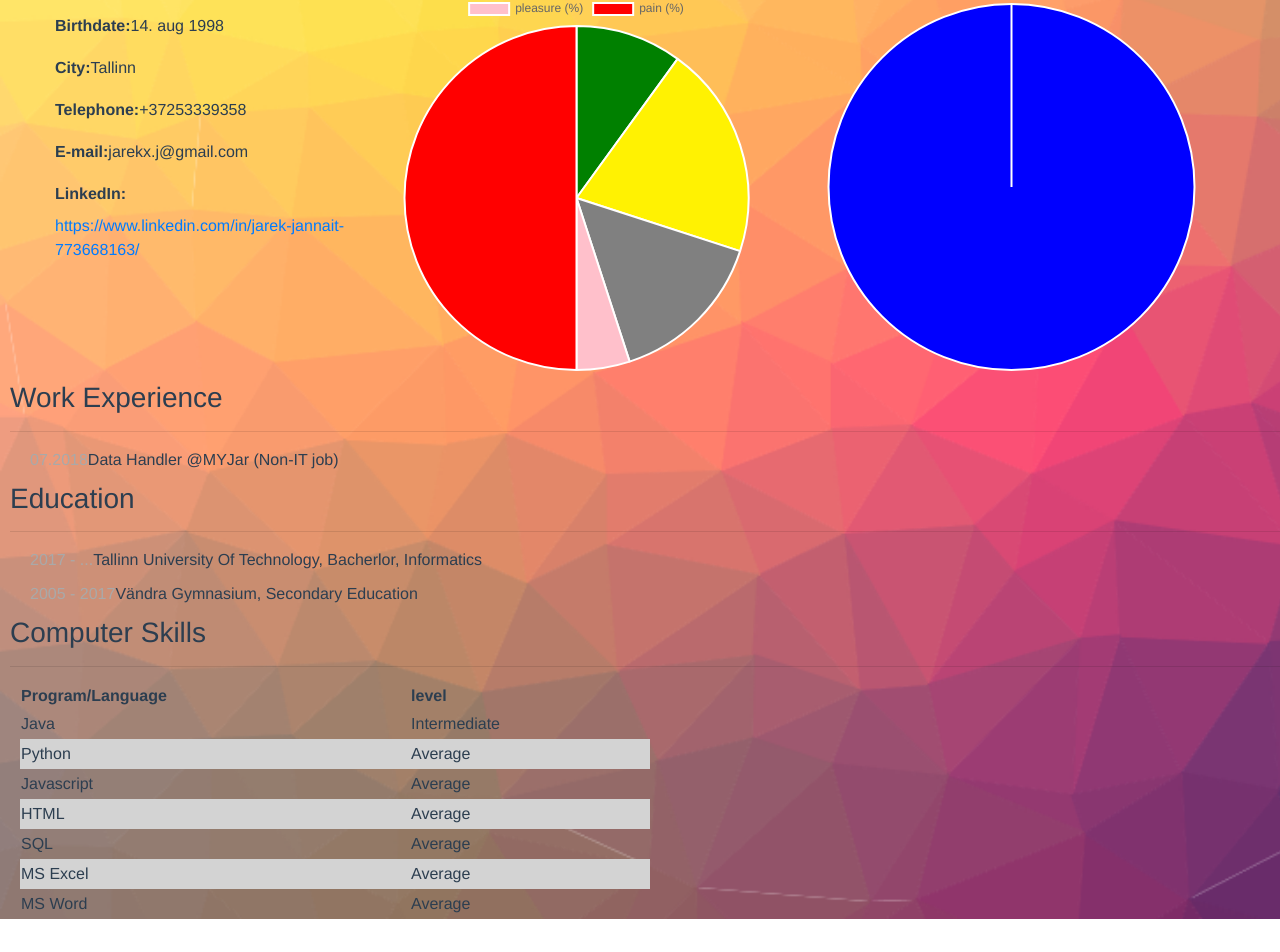
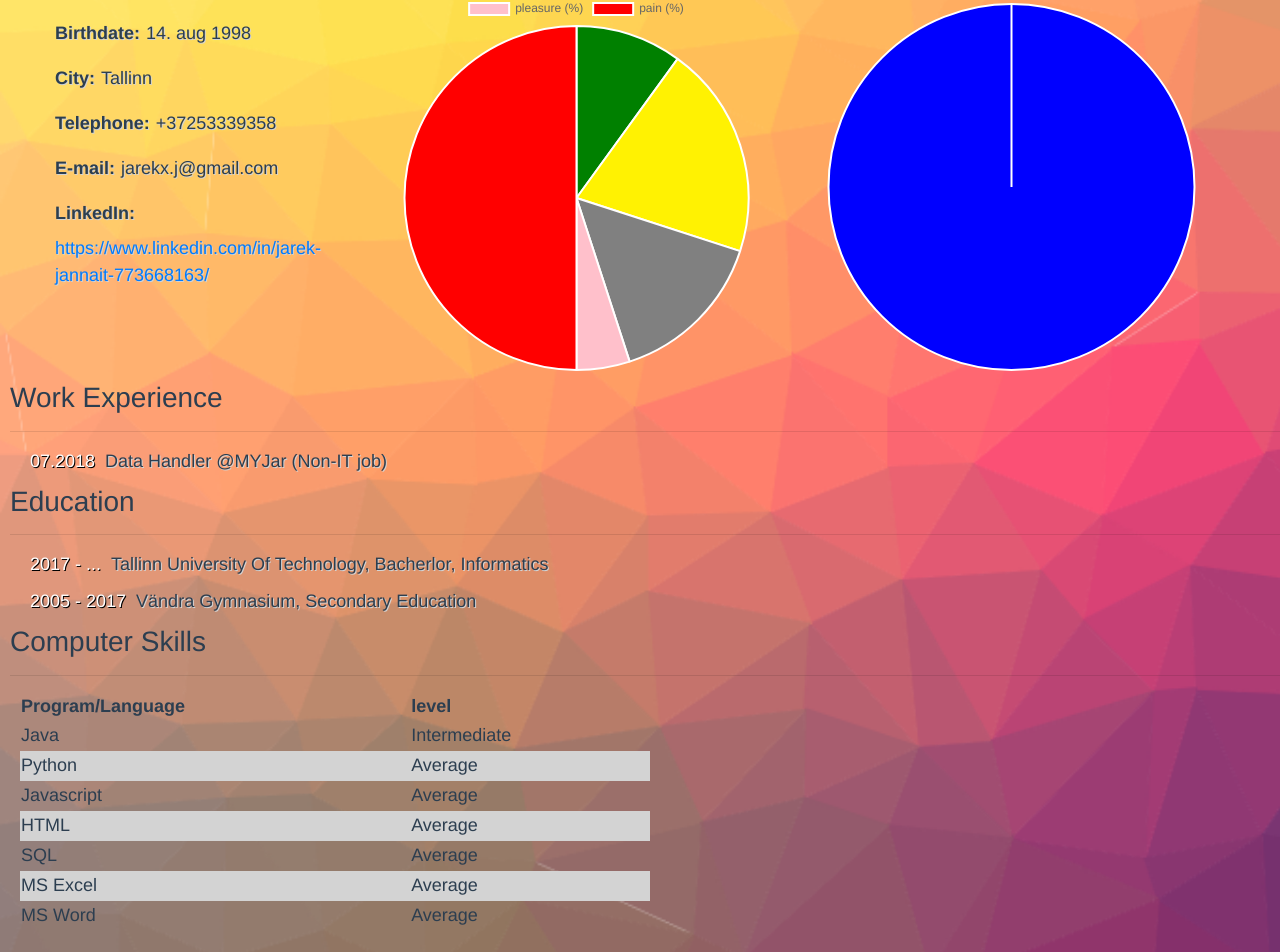
Before and after one commit to Digitaalne/cv, a Vue app: page / in a window 1280 px wide. Shown: the part 137-1089 px from the top of the page. Before the commit the page ends 1056 px from the top, so only its background shows below. Built offline with nearby package versions, Linux system fonts and the light colour scheme.

Commit message:
little adjustments

```diff
--- a/src/views/cv.vue
+++ b/src/views/cv.vue
@@ -52,14 +52,14 @@
         <hr>
         <div>
             <div class="row">
-                <span class="lighter">07.2018</span> Data Handler @MYJar (Non-IT job)
+                <span class="lighter">07.2018 </span>Data Handler @MYJar (Non-IT job)
             </div>
         </div>
         <h3>Education</h3>
         <hr>
         <div>
             <div class="row">
-                <span class="lighter">2017 - ... </span>Tallinn University Of Technology, Bacherlor, Informatics
+                <span class="lighter">2017 - ... </span> Tallinn University Of Technology, Bacherlor, Informatics
             </div>
             <div class="row">
                 <span class="lighter">2005 - 2017 </span> Vändra Gymnasium, Secondary Education
@@ -77,6 +77,7 @@
                 </tr>
             </table>
         </div>
+        <div class="footer"></div>
     </div>
 </template>
 
@@ -90,7 +91,7 @@
     export default {
         name: "cv",
         methods: {
-            preload(sk){
+            preload(sk) {
                 this.img = sk.loadImage('cv.png');
             },
             setup(sk) {
@@ -99,7 +100,7 @@
                 sk.noStroke();
                 this.img.loadPixels();
             },
-            draw(sk){
+            draw(sk) {
 
                 this.y++;
                 let randx = sk.floor(sk.random(this.img.width));
@@ -139,6 +140,7 @@
 <style scoped>
     .row {
         padding-bottom: 10px;
+        text-shadow: 1px 1px lightgray;
     }
 
     hr {
@@ -147,14 +149,17 @@
 
     label {
         font-weight: bold;
+        margin-right: 6px;
     }
 
     div {
         margin-left: 10px;
+        font-size: 18px;
     }
 
     .lighter {
-        color: darkgrey;
+        color: white;
+        text-shadow: 1px 1px black;
     }
 
     .greyBackground {
@@ -170,4 +175,12 @@
     tr {
         height: 30px;
     }
+
+    span {
+        margin-right: 10px;
+    }
+
+    .footer {
+        padding-bottom: 60px;
+    }
 </style>
```
